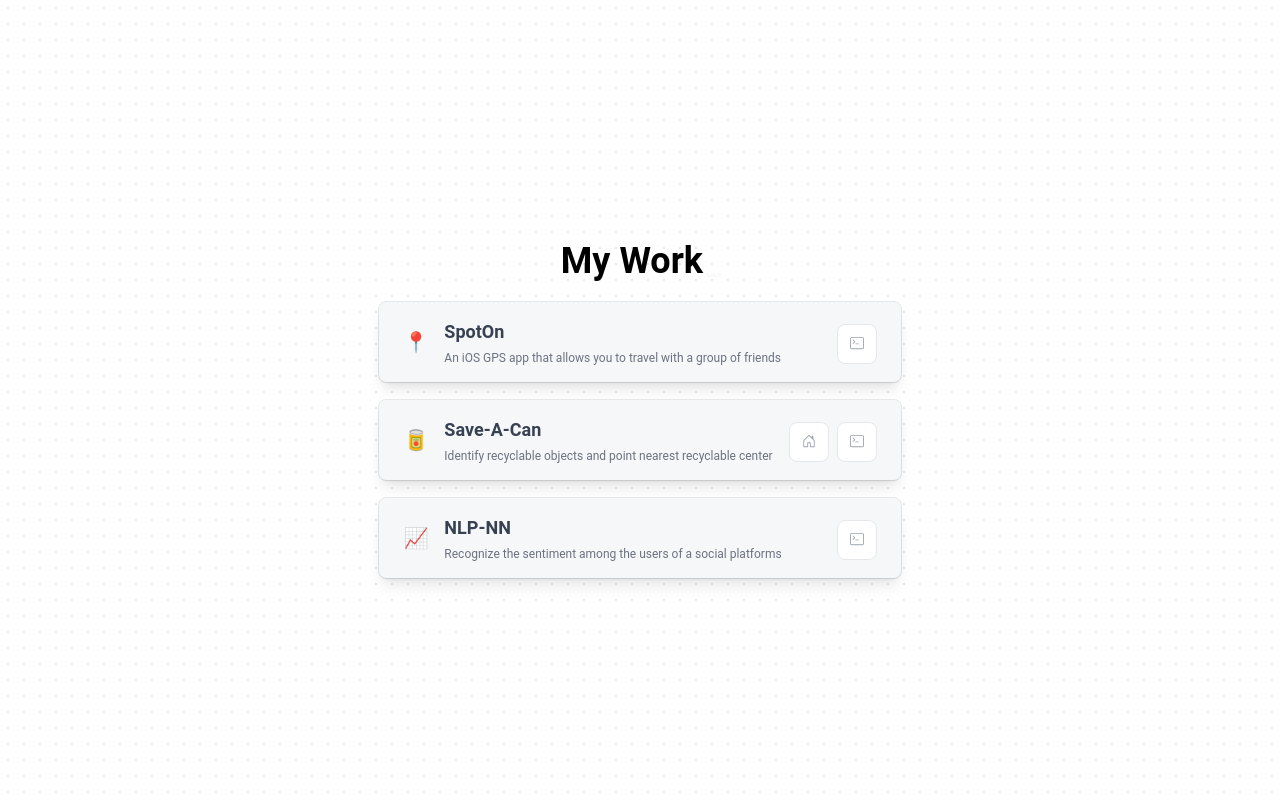
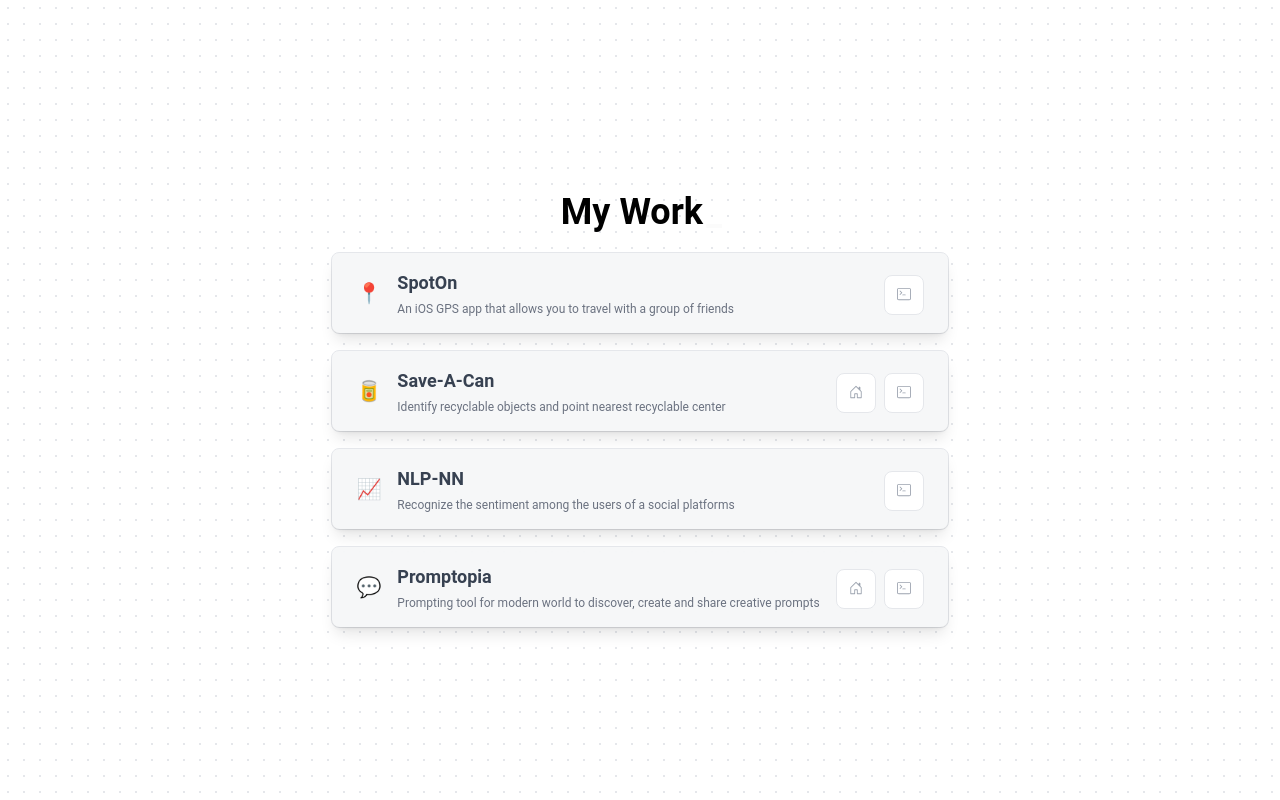
Before and after one commit to hexbacon/chrismena.dev-portfolio, a Next.js app: page /projects in a window 1280 px wide. Built offline with nearby package versions, Linux system fonts and the light colour scheme; a web font is replaced by a local one.

Commit message:
added promptopia to project

```diff
--- a/content/ProjectInfo.js
+++ b/content/ProjectInfo.js
@@ -19,6 +19,13 @@ const ProjectInfo = [
         link: "https://github.com/hexbacon/DOT-NYC",
         page: undefined,
         icon: "📈"
+    },
+    {
+        name: "Promptopia",
+        desc: "Prompting tool for modern world to discover, create and share creative prompts",
+        link: "https://github.com/hexbacon/promptopia",
+        page: "https://replit.com/@devChrisMena/promptopia?v=1",
+        icon: "💬"
     }
 ]
 
```
